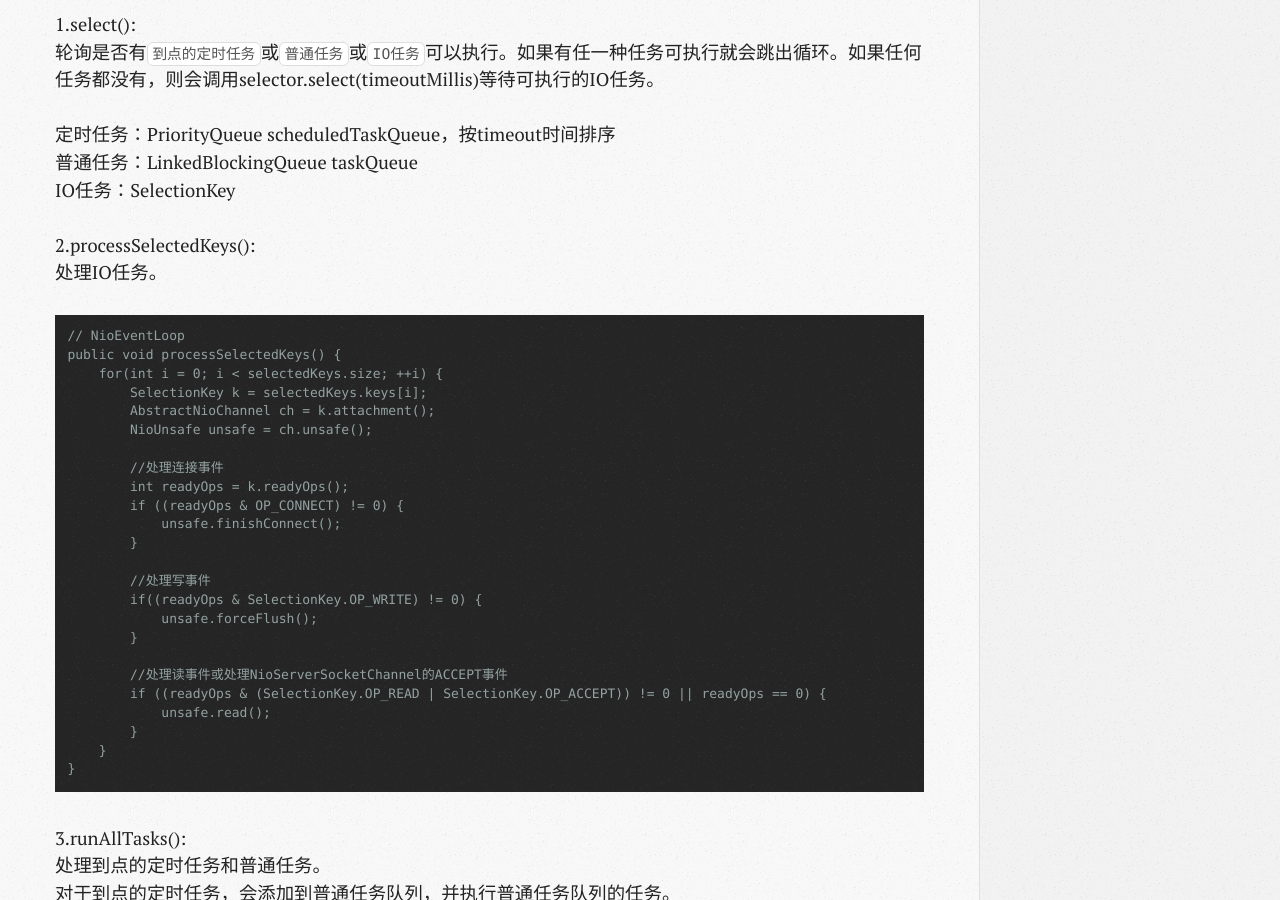
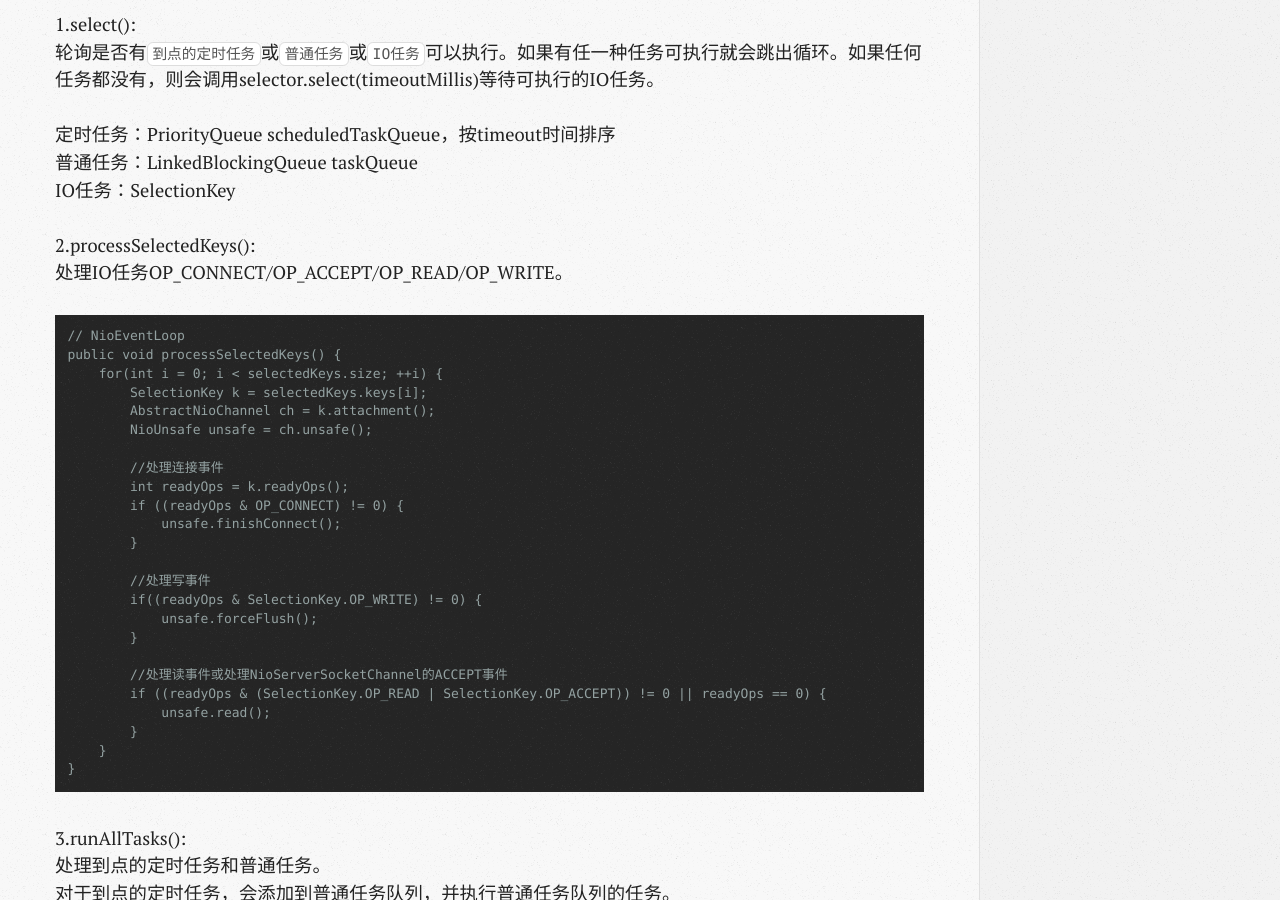
Before and after one commit to wangxinghe/wangxinghe.github.io, a Jekyll site: the page built from _posts/2018-05-08-learning-notes-netty.md, in a window 1280 px wide and 900 px high, scrolled down 7100 px. Built offline with Jekyll 4.4.1, drawn with Linux system fonts in a browser that asks for light colours; comment, search, counter and statistics services are not loaded.

Commit message:
[update]

```diff
--- a/_posts/2018-05-08-learning-notes-netty.md
+++ b/_posts/2018-05-08-learning-notes-netty.md
@@ -121,7 +121,7 @@ NioEventLoop是用来执行任务的。主要包括3种类型的任务：定时
 IO任务：SelectionKey
 
 2.processSelectedKeys():
-处理IO任务。
+处理IO任务OP_CONNECT/OP_ACCEPT/OP_READ/OP_WRITE。
 
     // NioEventLoop
     public void processSelectedKeys() {
```
